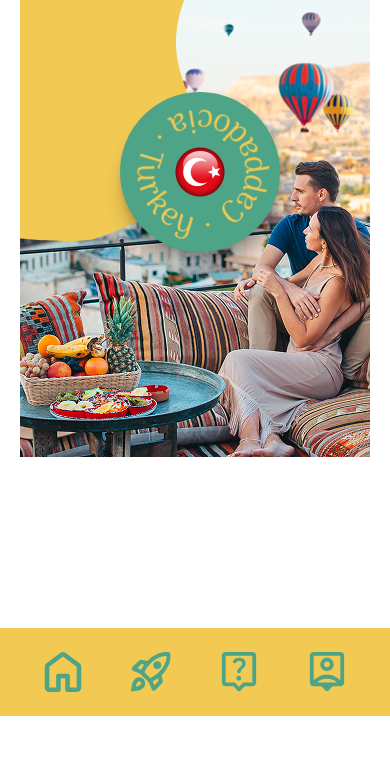
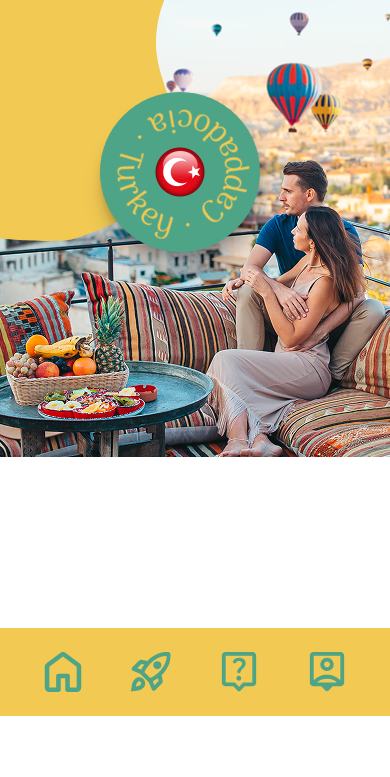
Before and after one commit to 5teffenS/Blog, a plain HTML site: page index.html in a window 390 px wide. Shown: the part 128-905 px from the top of the page. Drawn offline with Linux system fonts and the light colour scheme.

Commit message:
animation-space

```diff
--- a/styles/responsive.css
+++ b/styles/responsive.css
@@ -695,7 +695,7 @@
     flex-direction: column;
   }
 
-  .textblock{
+  .textblock {
     gap: 8px;
   }
 
@@ -800,7 +800,21 @@
 
 @media screen and (min-width: 320px) and (max-width: 480px) {
 
+
+  .hero-left-right {
+    width: 100vw;
+    position: relative;
+
+
+  }
     /* HEADER ANIMATION AB HIER */
+
+    .hero-left-right {
+      margin-left: 0px;
+      margin-right: 0px;
+      margin: 0px;
+    }
+
     .img-background {
       left: calc(20% - 720px);
       animation: slideFromRight 3s linear 0.1s forwards;
@@ -1041,7 +1055,7 @@
       text-align: center;
     }
 
-  .icon-header h2{
+    .icon-header h2 {
       font-size: 35px;
     }
 
@@ -1099,7 +1113,6 @@
     .content {
       margin: 0 20px 40px 20px;
       width: calc(100% - 40px);
-
     }
 
     footer img {
```
Lines whose indentation alone changed are shown as unchanged.
